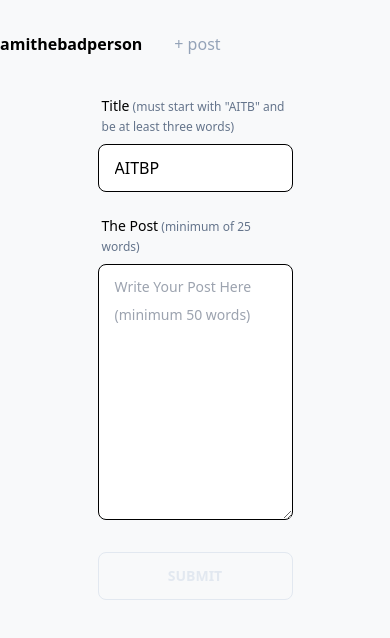
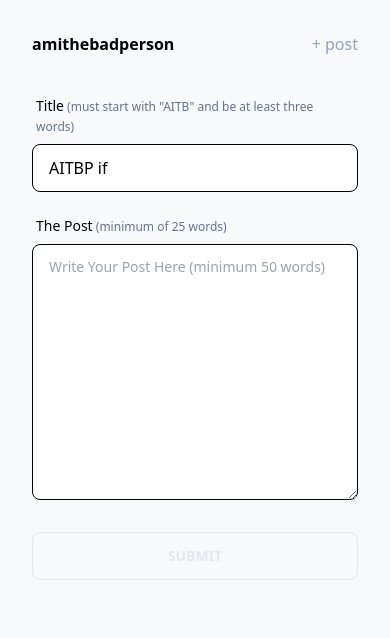
Before and after one commit to BeeJayTee/amithebadperson, a React (Vite) app: page /add in a window 390 px wide. Shown: the top 638 px of the page. Built offline with nearby package versions, Linux system fonts and the light colour scheme.

Commit message:
added some responsiveness to the navbar and the add form

```diff
--- a/src/components/home/NavBar.jsx
+++ b/src/components/home/NavBar.jsx
@@ -2,8 +2,8 @@ import { Link } from "react-router-dom";
 
 const Navbar = () => {
   return (
-    <div className="Navbar container m-auto">
-      <div className="pt-8 flex justify-start gap-8">
+    <div className="Navbar container m-auto px-8 md:px-0">
+      <div className="pt-8 flex justify-between md:justify-start gap-8">
         <Link className="font-bold" to="/">
           amithebadperson
         </Link>
--- a/src/pages/AddPost.jsx
+++ b/src/pages/AddPost.jsx
@@ -1,8 +1,7 @@
 import { useState, useEffect } from "react";
 
 const AddPost = () => {
-  const [title, setTitle] = useState("AITBP ");
-  const [titleError, setTitleError] = useState("");
+  const [title, setTitle] = useState("AITBP if ");
   const [post, setPost] = useState("");
   const [isDisabled, setIsDisabled] = useState(true);
 
@@ -28,7 +27,7 @@ const AddPost = () => {
 
   return (
     <div className="AddPost">
-      <form action="" className="w-1/2 m-auto mt-8">
+      <form action="" className="md:w-1/2 px-8 md:px-0 w-full m-auto mt-8">
         <div className="form-control w-full">
           <label className="label">
             <span className="label-text">
@@ -38,7 +37,6 @@ const AddPost = () => {
                 (must start with "AITB" and be at least three words)
               </span>
             </span>
-            {titleError && <span className="text-red-600">{titleError}</span>}
           </label>
           <input
             type="text"
```
